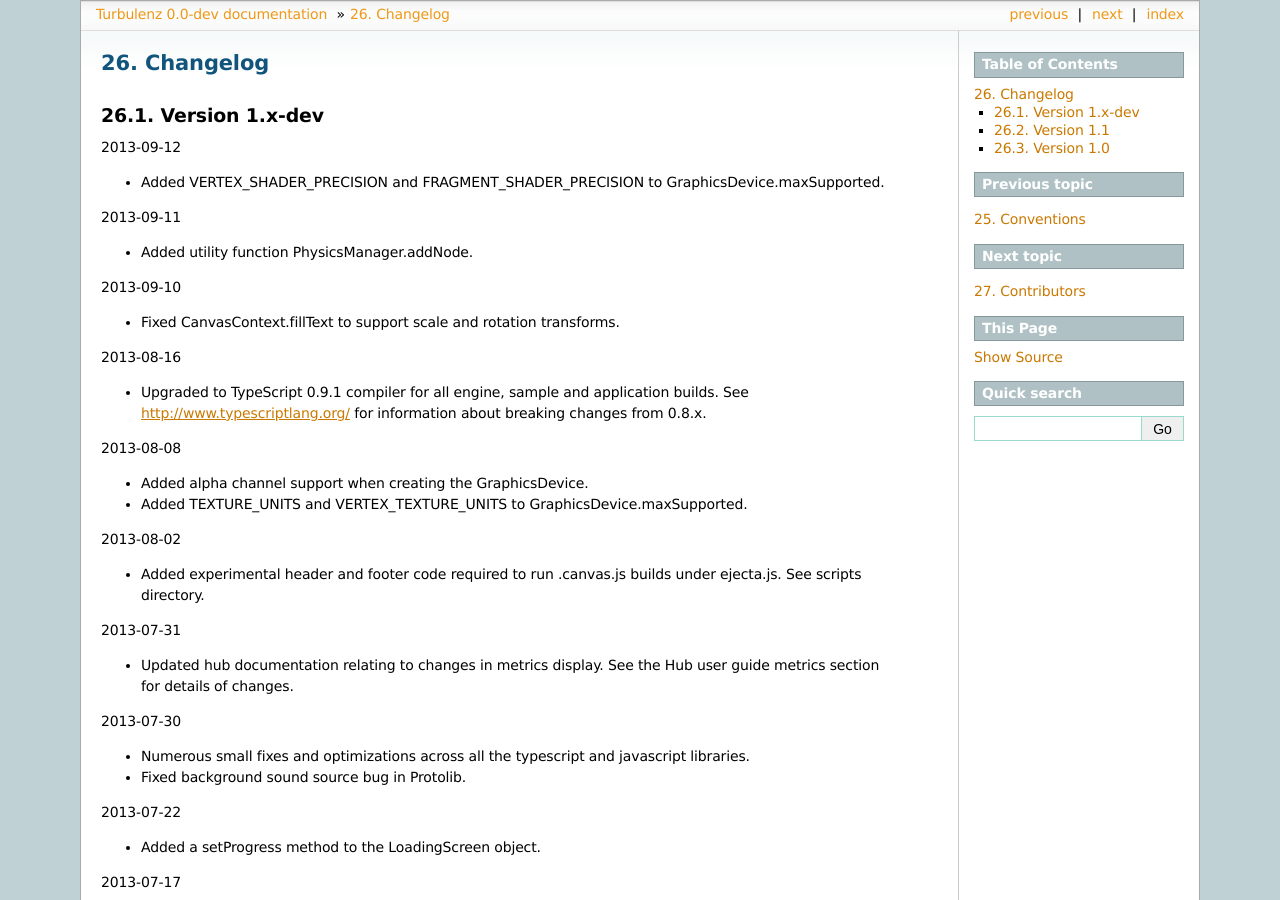
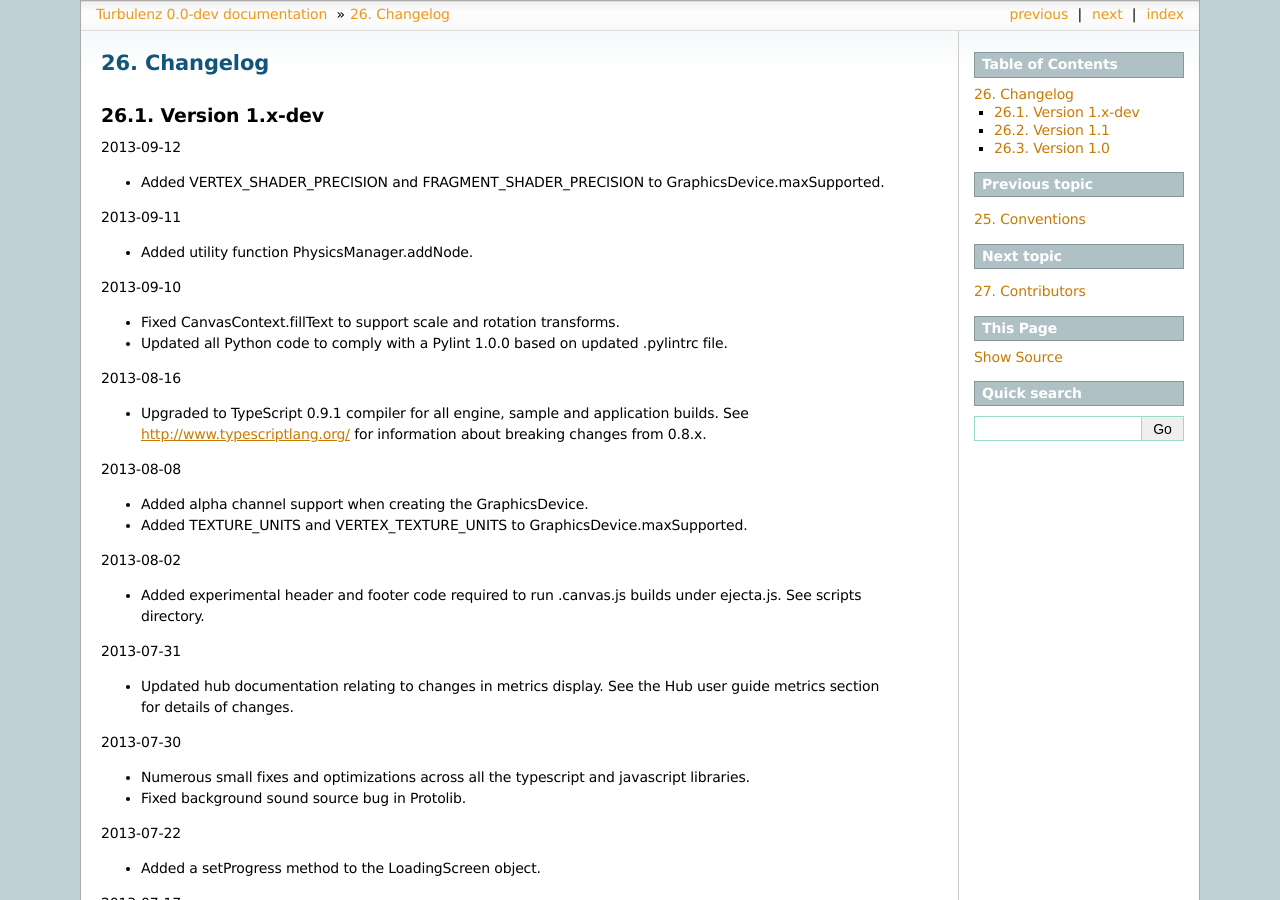
Before and after one commit to turbulenz/turbulenz_engine, a Sphinx documentation site: the page built from docs/source/changelog.rst, in a window 1280 px wide and 900 px high. Built offline with Sphinx 7.4.7, drawn with Linux system fonts in a browser that asks for light colours.

Commit message:
Add changelog entry about Pylint upgrade

```diff
--- a/docs/source/changelog.rst
+++ b/docs/source/changelog.rst
@@ -21,6 +21,7 @@
 2013-09-10
 
 - Fixed CanvasContext.fillText to support scale and rotation transforms.
+- Updated all Python code to comply with a Pylint 1.0.0 based on updated .pylintrc file.
 
 2013-08-16
 
```
